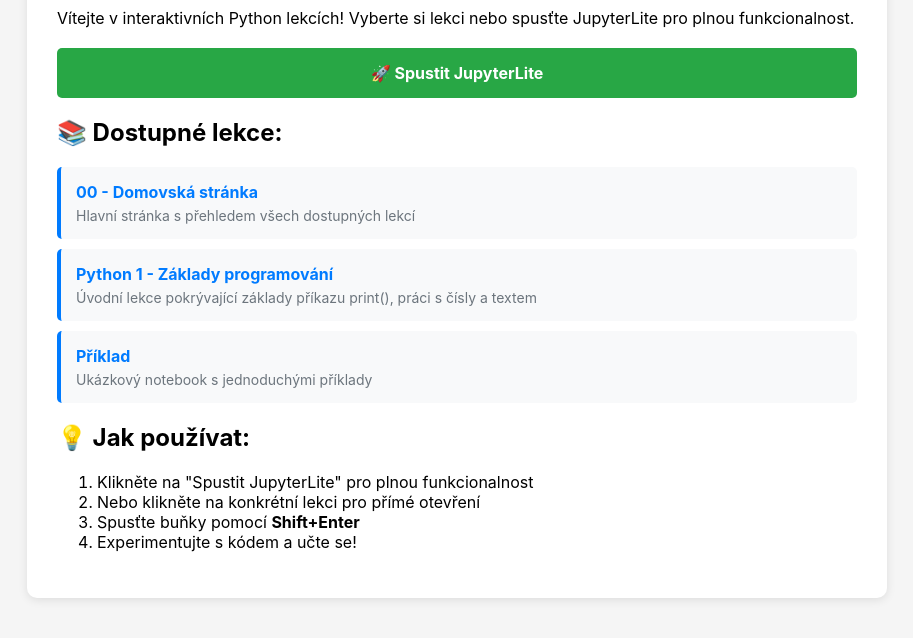
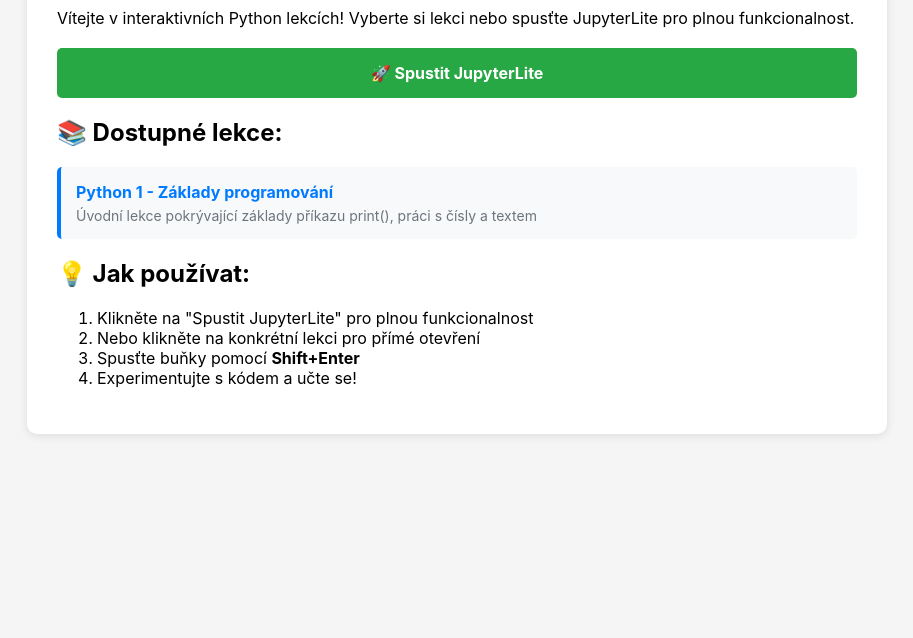
Before and after one commit to Richard-Vesely/python-lessons, a plain HTML site: page index.html in a window 1280 px wide. Shown: the part 132-770 px from the top of the page, without its empty margins (183-1096 px from the left). Drawn offline with Linux system fonts and the light colour scheme.

Commit message:
Remove unwanted notebooks and fix JupyterLite build process

```diff
--- a/index.html
+++ b/index.html
@@ -75,16 +75,8 @@
         <h2>📚 Dostupné lekce:</h2>
         <ul class="notebook-list">
             <li class="notebook-item">
-                <a href="jupyterlite/lab?path=content/00-index.ipynb">00 - Domovská stránka</a>
-                <div class="description">Hlavní stránka s přehledem všech dostupných lekcí</div>
-            </li>
-            <li class="notebook-item">
                 <a href="jupyterlite/lab?path=content/Python1.ipynb">Python 1 - Základy programování</a>
                 <div class="description">Úvodní lekce pokrývající základy příkazu print(), práci s čísly a textem</div>
-            </li>
-            <li class="notebook-item">
-                <a href="jupyterlite/lab?path=content/example.ipynb">Příklad</a>
-                <div class="description">Ukázkový notebook s jednoduchými příklady</div>
             </li>
         </ul>
 
```
Also changed, not shown: 3 other files.
